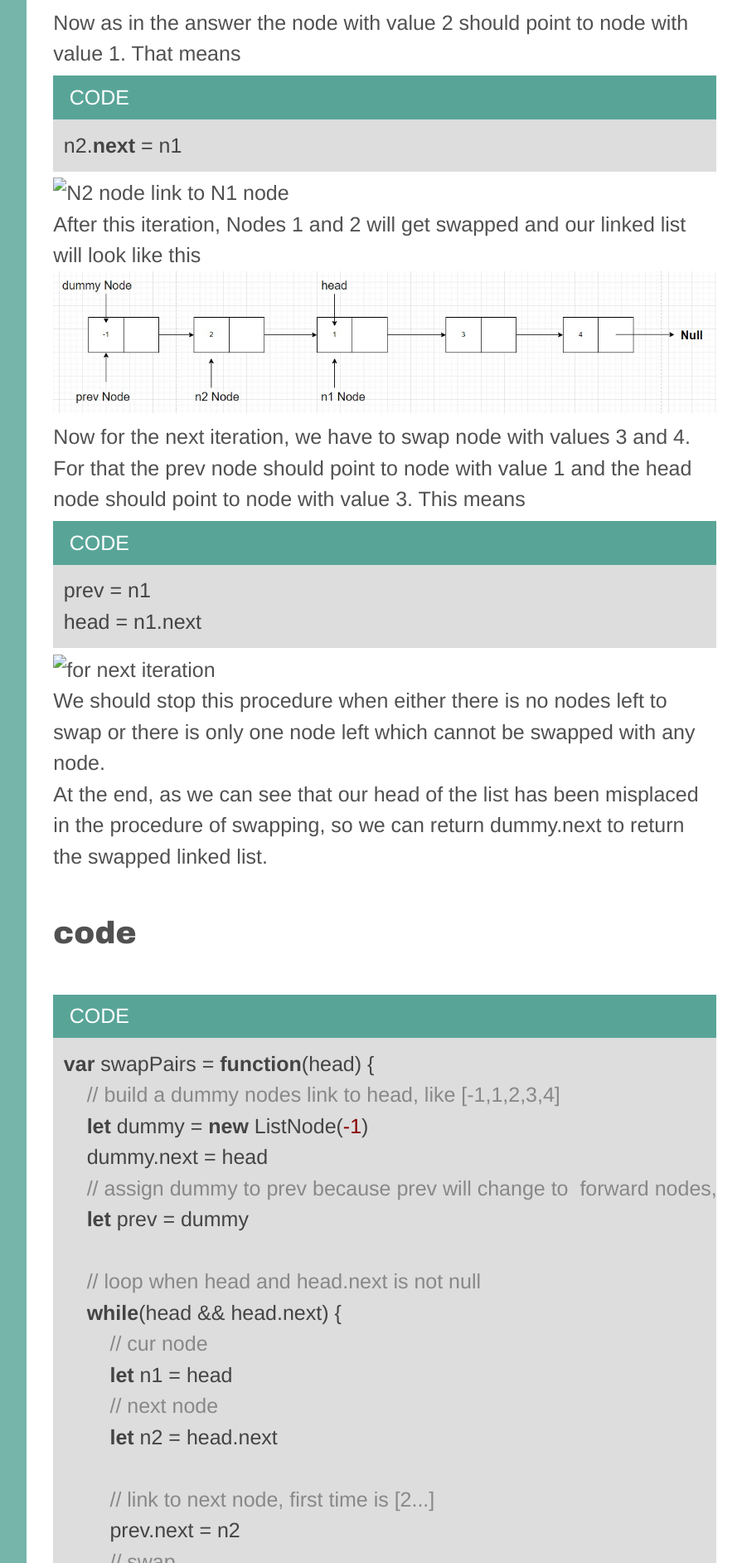
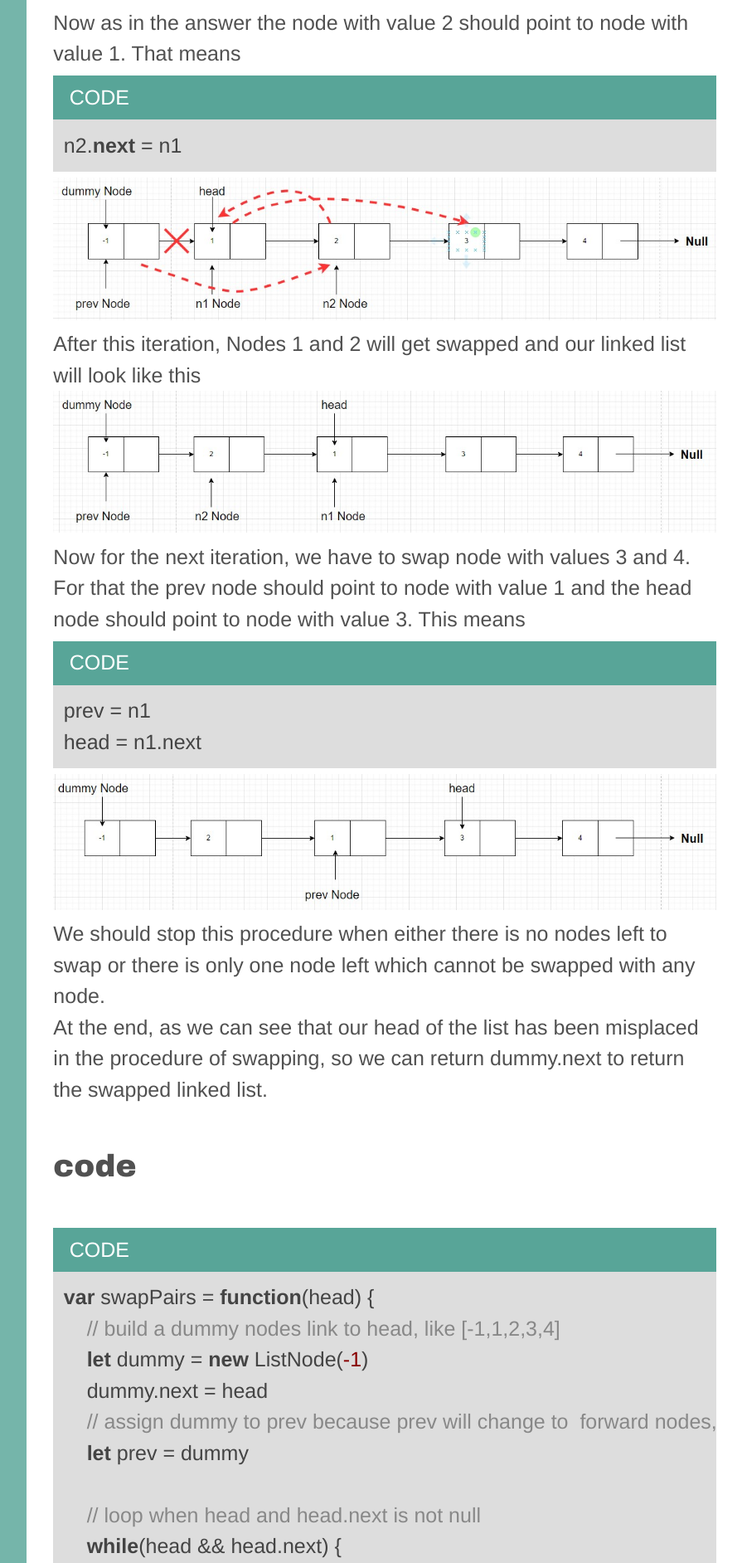
Before and after one commit to dxcqcv/dxcqcv.github.io, a Jekyll site: the page built from _posts/2022-03-13-swapping-nodes.md, in a window 1280 px wide. Shown: the part 2926-4810 px from the top of the page at 83% size, without its empty margins (384-1279 px from the left). Built offline with Jekyll 4.4.1, drawn with Linux system fonts in a browser that asks for light colours; comment, search, counter and statistics services are not loaded; some of the changed text lies outside the part shown.

Commit message:
fix: img path

````diff
--- a/_posts/2022-03-13-swapping-nodes.md
+++ b/_posts/2022-03-13-swapping-nodes.md
@@ -39,7 +39,7 @@ n1.next = n2.next
 ```javascript
 n2.next = n1
 ```
-![N2 node link to N1 node](../images/swappingNodes/N2ToN1.jpg)
+![N2 node link to N1 node](/images/swappingNodes/N2ToN1.jpg)
 
 6. After this iteration, Nodes 1 and 2 will get swapped and our linked list will look like this
 ![After iteration](/images/swappingNodes/AfterIteration.jpg)
@@ -49,7 +49,7 @@ n2.next = n1
 prev = n1
 head = n1.next
 ```
-![for next iteration](../images/swappingNodes/forNextIteration.jpg)
+![for next iteration](/images/swappingNodes/forNextIteration.jpg)
 
 8. We should stop this procedure when either there is no nodes left to swap or there is only one node left which cannot be swapped with any node.
 9. At the end, as we can see that our head of the list has been misplaced in the procedure of swapping, so we can return `dummy.next` to return the swapped linked list.
````
